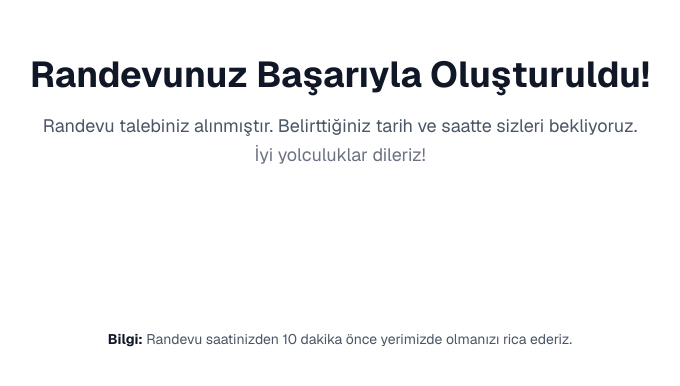
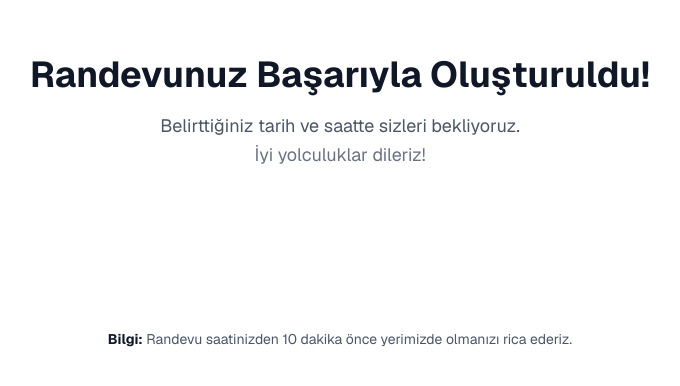
Before and after one commit to ahmtcl/cantekin-lastik-oteli, a Next.js app: page /tesekkur in a window 1280 px wide. Shown: the part 250-636 px from the top of the page, without its empty margins (300-980 px from the left). Built offline with nearby package versions, Linux system fonts and the light colour scheme.

Commit message:
teşekkür sayfasından randevu talebiniz alınmıştır yazısı kaldırıldı

```diff
--- a/app/tesekkur/page.tsx
+++ b/app/tesekkur/page.tsx
@@ -29,7 +29,7 @@ export default function TesekkurPage() {
             Randevunuz Başarıyla Oluşturuldu!
           </h1>
           <p className="text-lg text-gray-600 mb-8 leading-relaxed">
-            Randevu talebiniz alınmıştır. Belirttiğiniz tarih ve saatte sizleri bekliyoruz.
+            Belirttiğiniz tarih ve saatte sizleri bekliyoruz.
             <br />
             <span className="text-gray-500">İyi yolculuklar dileriz!</span>
           </p>
```
